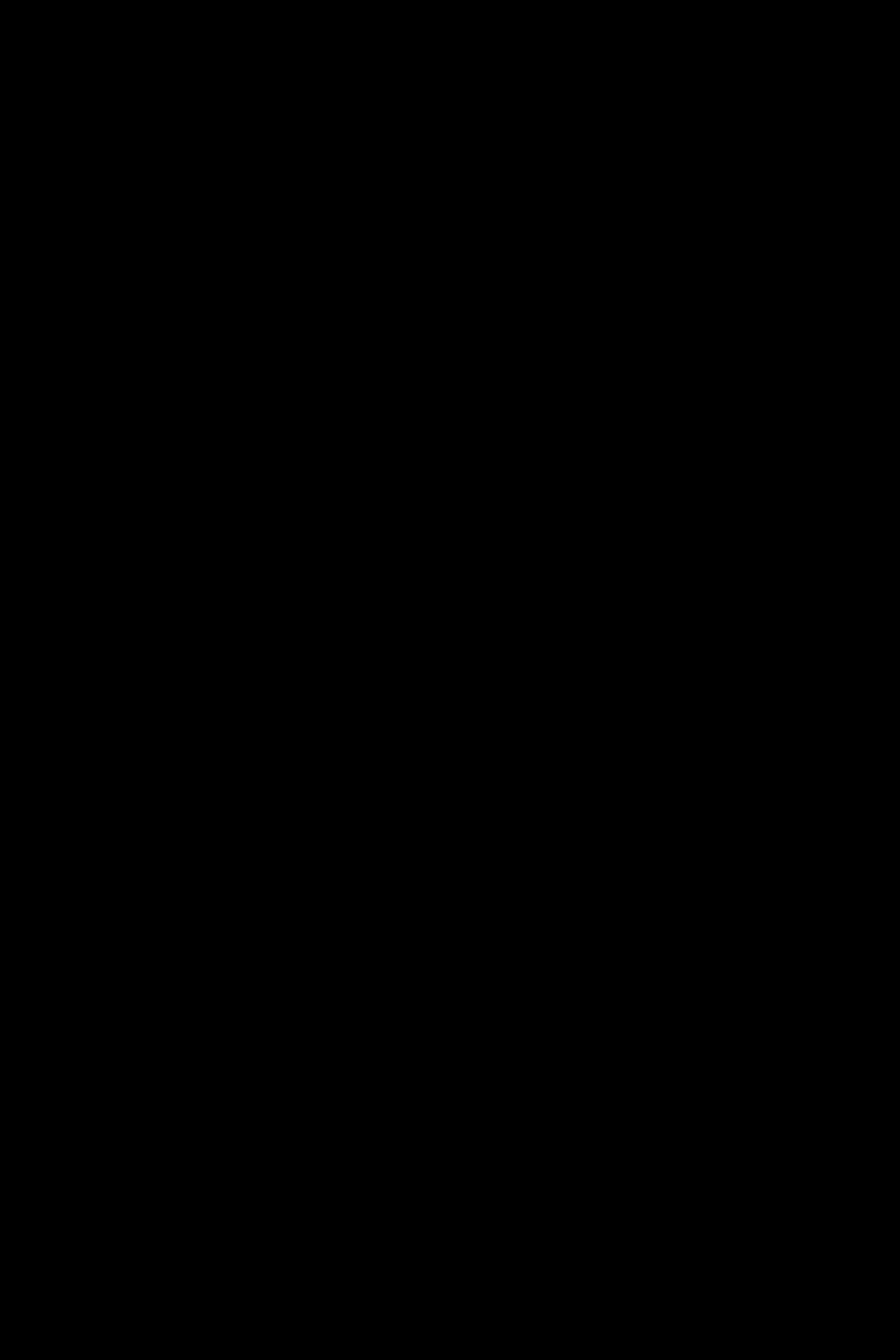
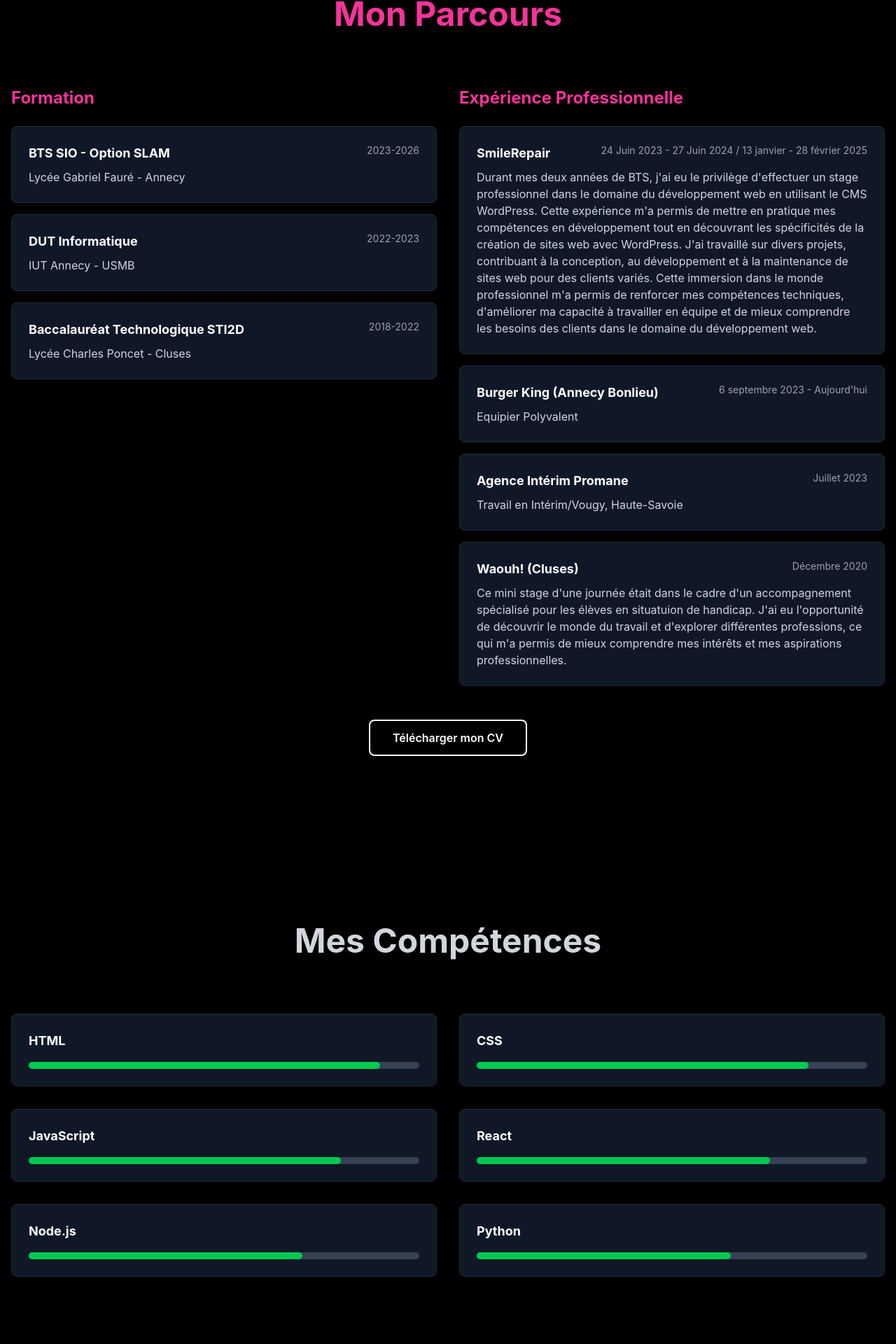
Before and after one commit to ndiayisma/portfolio_ismail, a React (Vite) app: page / in a window 1280 px wide. Shown: the part 1716-3636 px from the top of the page at 70% size. Before the commit the page ends 1600 px from the top, so only its background shows below. Built offline with nearby package versions, Linux system fonts and the light colour scheme.

Commit message:
Add Cursus and Project and Skill Sections

```diff
--- a/src/App.jsx
+++ b/src/App.jsx
@@ -7,6 +7,9 @@
 import './index.css'
 import { Home } from './components/sections/Home'
 import { About } from './components/sections/About'
+import { Cursus } from './components/sections/Cursus'
+import { Skills } from './components/sections/Skills'
+import { Projects } from './components/sections/Projects'
 
 function App() {
   const [count, setCount] = useState(0)
@@ -32,6 +35,9 @@
         <Navbar />
         <Home />
         <About />
+        <Cursus />
+        <Skills />
+        <Projects />
       </div>
     </>
   );
--- /dev/null
+++ b/src/components/sections/Cursus.jsx
@@ -0,0 +1,102 @@
+export const Cursus = () => {
+    const formations = [
+        {
+            titre: "BTS SIO - Option SLAM",
+            periode: "2023-2026",
+            lieu: "Lycée Gabriel Fauré - Annecy"
+        },
+        {
+            titre: "DUT Informatique",
+            periode: "2022-2023",
+            lieu: "IUT Annecy - USMB"
+        },
+        {
+            titre: "Baccalauréat Technologique STI2D",
+            periode: "2018-2022",
+            lieu: "Lycée Charles Poncet - Cluses"
+        }
+    ];
+
+    const experiences = [
+        {
+            titre: "SmileRepair",
+            periode: "24 Juin 2023 - 27 Juin 2024 / 13 janvier - 28 février 2025",
+            description: "Durant mes deux années de BTS, j'ai eu le privilège d'effectuer un stage professionnel " +
+            "dans le domaine du développement web en utilisant le CMS WordPress. Cette expérience m'a permis de mettre en pratique mes compétences en développement tout en découvrant les spécificités de la création de sites web avec WordPress. " +
+            "J'ai travaillé sur divers projets, contribuant à la conception, au développement et à la maintenance de sites web pour des clients variés. " +
+            "Cette immersion dans le monde professionnel m'a permis de renforcer mes compétences techniques, d'améliorer ma capacité à travailler en équipe et de mieux comprendre les besoins des clients dans le domaine du développement web."
+        },
+        {
+            titre: "Burger King (Annecy Bonlieu)",
+            periode: "6 septembre 2023 - Aujourd'hui",
+            description: "Equipier Polyvalent"
+        },
+        {
+            titre: "Agence Intérim Promane",
+            periode: "Juillet 2023",
+            description: "Travail en Intérim/Vougy, Haute-Savoie"
+        },
+        {
+            titre: "Waouh! (Cluses)",
+            periode: "Décembre 2020",
+            description: "Ce mini stage d'une journée était dans le cadre d'un " +
+            "accompagnement spécialisé pour les élèves en situatuion de handicap. " +
+            "J'ai eu l'opportunité de découvrir le monde du travail et d'explorer différentes professions, " +
+            "ce qui m'a permis de mieux comprendre mes intérêts et mes aspirations professionnelles."
+        }
+    ];
+
+    return (
+        <section id="parcours" className="scroll-offset py-16 md:py-20" data-aos="fade-up">
+            <div className="container mx-auto px-4">
+                <h1 className="text-4xl md:text-5xl font-bold text-pink-500 mb-12 py-8 text-center">
+                    Mon Parcours
+                </h1>
+
+                <div className="grid md:grid-cols-2 gap-8">
+                    {/* Colonne Formation */}
+                    <div>
+                        <h2 className="text-2xl font-bold text-pink-500 mb-6">Formation</h2>
+                        <div className="flex flex-col gap-4">
+                            {formations.map((formation, index) => (
+                                <div key={index} className="bg-gray-900 border border-gray-800 p-6 rounded-lg hover:border-white-500 transition-colors">
+                                    <div className="flex justify-between items-start mb-2">
+                                        <h3 className="font-bold text-lg text-white">{formation.titre}</h3>
+                                        <span className="text-sm text-gray-400 whitespace-nowrap ml-4">{formation.periode}</span>
+                                    </div>
+                                    <p className="text-gray-300">{formation.lieu}</p>
+                                </div>
+                            ))}
+                        </div>
+                    </div>
+
+                    {/* Colonne Expérience Professionnelle */}
+                    <div>
+                        <h2 className="text-2xl font-bold text-pink-500 mb-6">Expérience Professionnelle</h2>
+                        <div className="flex flex-col gap-4">
+                            {experiences.map((experience, index) => (
+                                <div key={index} className="bg-gray-900 border border-gray-800 p-6 rounded-lg hover:border-stale-100 transition-colors">
+                                    <div className="flex justify-between items-start mb-2 flex-wrap gap-2">
+                                        <h3 className="font-bold text-lg text-white">{experience.titre}</h3>
+                                        <span className="text-sm text-gray-400">{experience.periode}</span>
+                                    </div>
+                                    <p className="text-gray-300">{experience.description}</p>
+                                </div>
+                            ))}
+                        </div>
+                    </div>
+                </div>
+
+                {/* Bouton CV */}
+                <div className="py-12 text-center">
+                    <a
+                        href="PDF/CV_Ismail.pdf"
+                        className="inline-block px-8 py-3 border-2 border-white text-white font-semibold rounded-lg hover:bg-white hover:text-gray-900 transition-colors"
+                    >
+                        Télécharger mon CV
+                    </a>
+                </div>
+            </div>
+        </section>
+    );
+}
--- /dev/null
+++ b/src/components/sections/Projects.jsx
@@ -0,0 +1,27 @@
+export const Projects = () => {
+    return (
+        <section id="projects" className="min-h-screen flex items-center justify-center px-4 py-16">
+            <div className="max-w-4xl">
+                <h2 className="text-4xl font-bold text-green-400 mb-8 text-center">Mes Projets</h2>
+                <p className="text-lg text-gray-300 leading-relaxed text-center">
+                    Voici quelques-uns de mes projets récents sur lesquels j'ai travaillé.
+                </p>
+                <div className="grid md:grid-cols-2 gap-8 mt-12">
+                    <div className="bg-gray-900 border border-gray-800 p-6 rounded-lg hover:translate-y-1 hover:border-green-500 transition-colors">
+                        <h3 className="font-bold text-lg text-white mb-4">Projet Conventio</h3>
+                        <p className="text-gray-300">
+                            Une application web de gestion de conventions de stage pour les étudiants de BTS.
+                        </p>
+                        <div>
+                            {["Symfony", "PhP", "MySQL"].map((tech, index) => (
+                                <span key={index} className="inline-block bg-green-500 text-white text-xs px-2 py-1 rounded-full mr-2 mt-4">
+                                    {tech}
+                                </span>
+                            ))}
+                        </div>
+                    </div>
+                </div>
+            </div>
+        </section>
+    );
+}
--- /dev/null
+++ b/src/components/sections/Skills.jsx
@@ -0,0 +1,30 @@
+export const Skills = () => {
+    const skills = [
+        { name: "HTML", level: 90 },
+        { name: "CSS", level: 85 },
+        { name: "JavaScript", level: 80 },
+        { name: "React", level: 75 },
+        { name: "Node.js", level: 70 },
+        { name: "Python", level: 65 },
+    ];
+
+    return (
+        <section id="skills" className="scroll-offset py-16 md:py-20" data-aos="fade-up">
+            <div className="container mx-auto px-4">
+                <h1 className="text-4xl md:text-5xl font-bold text-stale-500 mb-12 py-8 text-center">
+                    Mes Compétences
+                </h1>
+                <div className="grid md:grid-cols-2 gap-8">
+                    {skills.map((skill, index) => (
+                        <div key={index} className="bg-gray-900 border border-gray-800 p-6 rounded-lg hover:border-red-500 transition-colors">
+                            <h3 className="font-bold text-lg text-white mb-4">{skill.name}</h3>
+                            <div className="w-full bg-gray-700 rounded-full h-2.5">
+                                <div className="bg-green-500 h-2.5 rounded-full" style={{ width: `${skill.level}%` }}></div>
+                            </div>
+                        </div>
+                    ))}
+                </div>
+            </div>
+        </section>
+    );
+};
```
